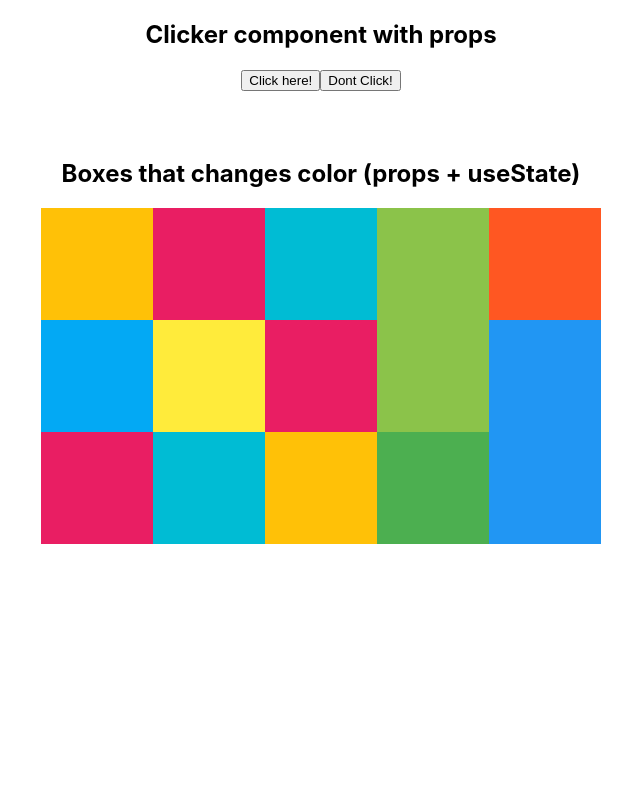
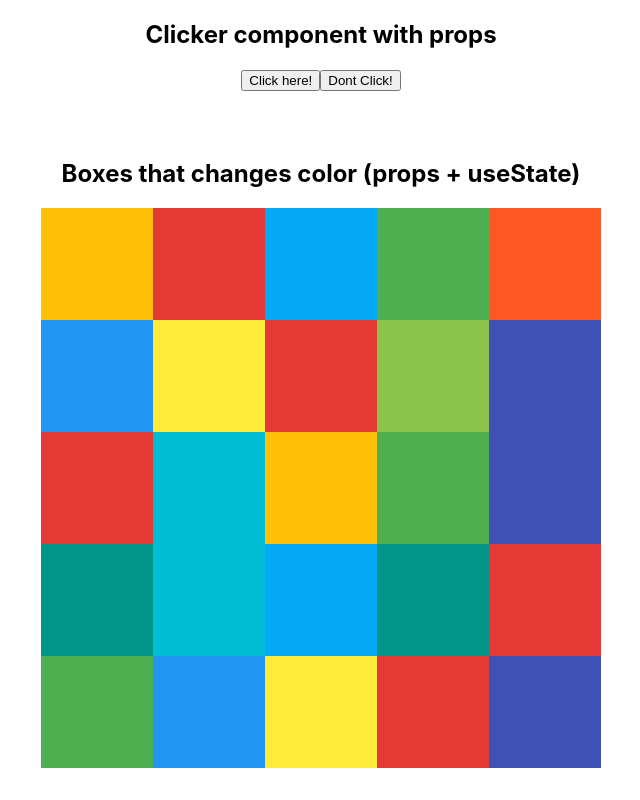
Before and after one commit to kaenovsky/silver-scripts, a React (Create React App) app in the folder react/training/workitout/: page / in a window 1280 px wide. Shown: the part 1143-1943 px from the top of the page, without its empty margins (319-959 px from the left). Before the commit the page ends 1719 px from the top, so only its background shows below. Built offline with nearby package versions, Linux system fonts and the light colour scheme.

Commit message:
Improve components

```diff
--- a/react/training/workitout/src/ColorBox.css
+++ b/react/training/workitout/src/ColorBox.css
@@ -1,4 +1,4 @@
-.box {
+.ColorBox {
     width: 7rem;
     height: 7rem;
     transition: 1s background-color;
--- a/react/training/workitout/src/ColorBox.jsx
+++ b/react/training/workitout/src/ColorBox.jsx
@@ -3,11 +3,15 @@ import { useState } from "react";
 
 export default function ColorBox({ colors }) {
 
-    const randomNum = () => Math.floor(Math.random() * 15) + 1;
+    const randomNum = () => Math.floor(Math.random() * colors.length);
     const [color, setColor] = useState(colors[randomNum()]);
     const changeColor = () => setColor(colors[randomNum()]);
 
     return (
-        <div onClick= {changeColor} style={{backgroundColor: `${color}`}} className="box"></div>
+        <div
+            onClick= {changeColor}
+            style={{backgroundColor: `${color}`}}
+            className="ColorBox">
+        </div>
     );
 }
--- a/react/training/workitout/src/ColorBoxes.jsx
+++ b/react/training/workitout/src/ColorBoxes.jsx
@@ -2,23 +2,15 @@ import "./ColorBoxes.css";
 import ColorBox from "./ColorBox";
 
 export default function ColorBoxes({ colors }) {
-    return (
-        <div className="ColorBoxes">
-            <ColorBox colors={colors} />
-            <ColorBox colors={colors} />
-            <ColorBox colors={colors} />
-            <ColorBox colors={colors} />
-            <ColorBox colors={colors} />
-            <ColorBox colors={colors} />
-            <ColorBox colors={colors} />
-            <ColorBox colors={colors} />
-            <ColorBox colors={colors} />
-            <ColorBox colors={colors} />
-            <ColorBox colors={colors} />
-            <ColorBox colors={colors} />
-            <ColorBox colors={colors} />
-            <ColorBox colors={colors} />
-            <ColorBox colors={colors} />
-        </div>
-    );
+
+    const boxes = [];
+
+    for (let i = 0; i < 25; i++) {
+        boxes.push(<ColorBox colors={colors} />);
+    }
+        return (
+            <div className="ColorBoxes">
+                {boxes}
+            </div>
+        );
 }
```
